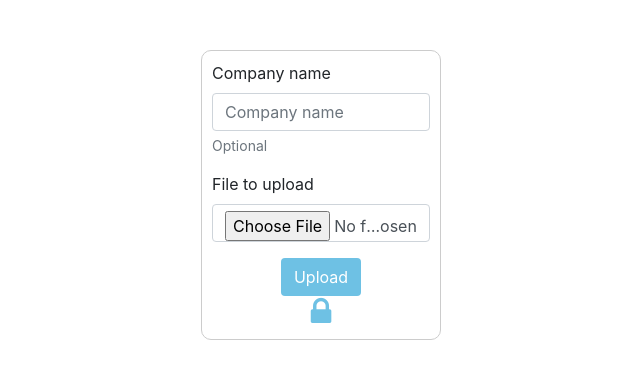
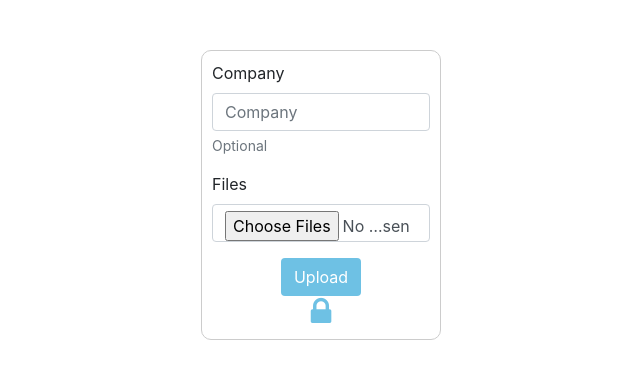
Before and after one commit to invenis-co/datadrop, a Django app: page / in a window 1280 px wide. Shown: the part 56-435 px from the top of the page, without its empty margins (319-959 px from the left). Run offline with Django 3.2, Linux system fonts and the light colour scheme; some libraries are stand-ins or nearby versions.

Commit message:
feat: add multifiles upload + enlarge upload table

```diff
--- /dev/null
+++ b/app/forms.py
@@ -0,0 +1,7 @@
+from django import forms
+
+
+class UploadForm(forms.Form):
+    """Main app form: upload one or more files"""
+    company = forms.CharField(max_length=64, help_text='Optional', required=False)
+    files = forms.FileField(widget=forms.ClearableFileInput(attrs={'multiple': True}))
--- a/app/templates/app/upload_list.html
+++ b/app/templates/app/upload_list.html
@@ -4,7 +4,7 @@
 {% block content %}
     <div class="text-center">
         <div class="container-sm">
-            <div class="col-md-8 offset-md-2">
+            <div class="col-md-10 offset-md-1">
                 <div style="margin: 50px; padding:10px">
                     <table class="table">
                         <tr>
--- a/app/views.py
+++ b/app/views.py
@@ -1,8 +1,31 @@
 from django.db.models import Count
 from django.shortcuts import get_object_or_404
-from django.views.generic import CreateView, ListView, DeleteView
+from django.views.generic import CreateView, ListView, DeleteView, FormView
 
+from app.forms import UploadForm
 from app.models import Upload, Download
+
+
+class FileFieldView(FormView):
+    """
+    Main page: file upload form.
+    Deals with multiple files upload
+    """
+
+    form_class = UploadForm
+    template_name = 'app/upload_form.html'
+    success_url = 'thanks'
+
+    def post(self, request, *args, **kwargs):
+        form_class = self.get_form_class()
+        form = self.get_form(form_class)
+        files = request.FILES.getlist('files')
+        if form.is_valid():
+            for file in files:
+                upload = Upload(company=form.cleaned_data['company'], file=file)
+                upload.save()
+            return self.form_valid(form)
+        return self.form_invalid(form)
 
 
 class UploadCreate(CreateView):
--- a/datadrop/urls.py
+++ b/datadrop/urls.py
@@ -24,7 +24,7 @@ def protected_serve_log(request, upload_pk, document_root=None, show_indexes=Fal
 
 
 urlpatterns = [
-    path(r'', views.UploadCreate.as_view(), name='index'),
+    path(r'', views.FileFieldView.as_view(), name='index'),
     path(r'uploads', views.UploadList.as_view(), name='uploads'),
     path(r'delete-upload/<int:pk>/', views.UploadDelete.as_view(), name='delete-upload'),
     path(r'download/<int:upload_pk>/', protected_serve_log, {'document_root': settings.MEDIA_ROOT}, name='download'),
```
